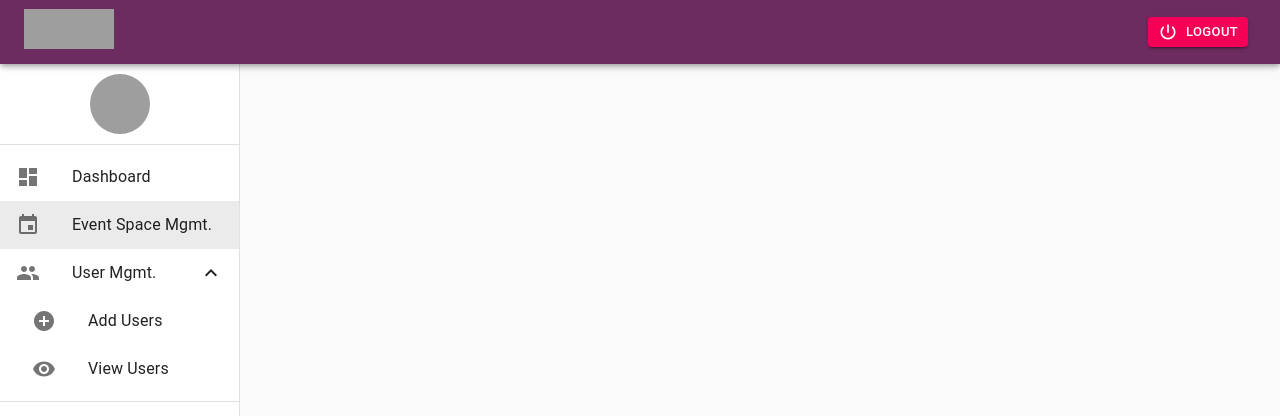
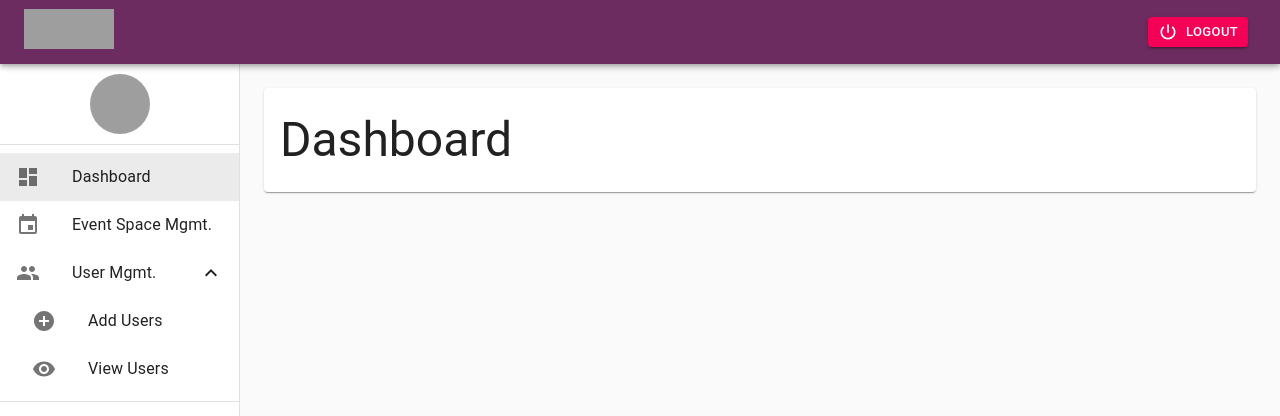
Before and after one commit to XInterns/XeBid-Team-A, a React (Create React App) app: page / in a window 1280 px wide. Shown: the top 416 px of the page. Built offline with nearby package versions, Linux system fonts and the light colour scheme; grey boxes are pictures that could not be loaded.

Commit message:
connected sidedrawer-list and maincontent to redux

```diff
--- /dev/null
+++ b/src/Actions/index.js
@@ -0,0 +1,6 @@
+export const selectOption = option => {
+  return {
+    type:'OPTION_SELECTED',
+    payload:option
+  };
+};
--- a/src/Components/Layout/MainContent/index.js
+++ b/src/Components/Layout/MainContent/index.js
@@ -1,9 +1,14 @@
 import React from 'react';
+import {Link} from 'react-router-dom';
+import {connect} from 'react-redux';
 
-import {Typography} from '@material-ui/core';
 import {makeStyles} from '@material-ui/core/styles';
+import { Typography, Paper } from '@material-ui/core';
 
 const useStyles = makeStyles(theme => ({
+  root: {
+    padding: theme.spacing(3, 2),
+  },
   content: {
     flexGrow: 1,
     padding: theme.spacing(3),
@@ -11,12 +16,38 @@ const useStyles = makeStyles(theme => ({
   toolbar: theme.mixins.toolbar,
 }));
 
-export default props => {
+const MainContent = props =>  {
   const classes = useStyles();
+
+  const renderContent = option => {
+    switch (option){
+      case 0:
+        return <Typography variant='h3'>Dashboard</Typography>
+        break;
+      case 1:
+        return <Typography variant='h3'>Event Management</Typography>
+        break;
+      case 2:
+        return <Typography variant='h3'>Create Usert</Typography>
+        break;
+      case 3:
+        return <Typography variant='h3'>Delete User</Typography>
+        break;
+    }
+  }
+
   return(
     <main className={classes.content}>
       <div className={classes.toolbar} />
-
+        <Paper className={classes.root}>
+          {renderContent(props.selectedOption)}
+        </Paper>
     </main>
   );
 }
+
+const mapStateToProps = state => {
+  return {selectedOption: state.selectedOption};
+}
+
+export default connect(mapStateToProps)(MainContent)
--- a/src/Components/Layout/Sidedrawer-List/index.js
+++ b/src/Components/Layout/Sidedrawer-List/index.js
@@ -1,18 +1,16 @@
 import React from 'react';
 import { makeStyles } from '@material-ui/core/styles';
-import List from '@material-ui/core/List';
-import ListItem from '@material-ui/core/ListItem';
-import ListItemIcon from '@material-ui/core/ListItemIcon';
-import ListItemText from '@material-ui/core/ListItemText';
-import Divider from '@material-ui/core/Divider';
-import DashboardIcon from '@material-ui/icons/Dashboard';
-import PeopleIcon from '@material-ui/icons/People'
-import EventIcon from '@material-ui/icons/Event';
-import ViewIcon from '@material-ui/icons/Visibility'
-import AddCircle from '@material-ui/icons/AddCircle'
-import ExpandLess from '@material-ui/icons/ExpandLess';
-import ExpandMore from '@material-ui/icons/ExpandMore';
-import Collapse from '@material-ui/core/Collapse';
+import {Divider,List,ListItem,ListItemIcon,ListItemText, Collapse} from '@material-ui/core/';
+import {connect} from 'react-redux';
+import {Dashboard as DashboardIcon, People as PeopleIcon, Event as EventIcon, Visibility as ViewIcon, AddCircle, ExpandLess, ExpandMore} from '@material-ui/icons/';
+// import PeopleIcon from '@material-ui/icons/People'
+// import EventIcon from '@material-ui/icons/Event';
+// import ViewIcon from '@material-ui/icons/Visibility'
+// import AddCircle from '@material-ui/icons/AddCircle'
+// import ExpandLess from '@material-ui/icons/ExpandLess';
+// import ExpandMore from '@material-ui/icons/ExpandMore';
+
+import {selectOption} from '../../../Actions';
 
 
 const useStyles = makeStyles(theme => ({
@@ -26,16 +24,17 @@ const useStyles = makeStyles(theme => ({
   },
 }));
 
-export default props => {
+const SidedrawerList = props => {
   const classes = useStyles();
   const [open, setOpen] = React.useState(true);
-  const [selectedIndex, setSelectedIndex] = React.useState(1);
+  const [selectedIndex, setSelectedIndex] = React.useState(0);
 
-  function handleListItemClick(event, index) {
+  const handleListItemClick = (event, index) => {
     setSelectedIndex(index);
+    props.selectOption(index);
   }
 
-  function handleClick() {
+  const handleClick = () => {
     setOpen(!open);
   }
 
@@ -103,3 +102,5 @@ export default props => {
     </div>
   );
 }
+
+export default connect(null,{selectOption})(SidedrawerList);
--- /dev/null
+++ b/src/Reducers/index.js
@@ -0,0 +1,14 @@
+import {combineReducers} from 'redux';
+
+const selectedOptionReducer = (selectedOption=0,action) => {
+  console.log(`I am inside reducer ${action.payload}`);
+  if(action.type==='OPTION_SELECTED'){
+    return action.payload
+  }
+
+  return selectedOption;
+};
+
+export default combineReducers({
+  selectedOption: selectedOptionReducer
+});
--- a/src/index.js
+++ b/src/index.js
@@ -1,9 +1,14 @@
 import React from 'react';
 import ReactDOM from 'react-dom';
+import {Provider} from 'react-redux';
+import {createStore} from 'redux';
+
+import reducers from './Reducers';
 import App from './App';
 
-
-ReactDOM.render(<App />, document.getElementById('root'));
-
-
-//460667233430-d2qikcsfunjf7ejo8nr4201322b3v107.apps.googleusercontent.com
+ReactDOM.render(
+<Provider store={createStore(reducers)}>
+  <App />
+</Provider>,
+document.getElementById('root')
+);
```
